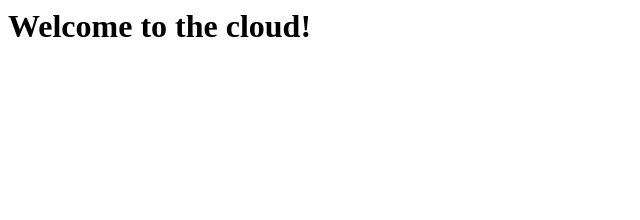
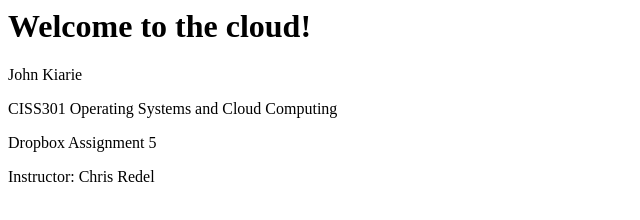
Before and after one commit to John-Kia/MyBook, a plain HTML site: page index.html in a window 1280 px wide. Shown: the whole page, without its empty margins (0-640 px from the left). Drawn offline with Linux system fonts and the light colour scheme.

Commit message:
Update index.html

```diff
--- a/index.html
+++ b/index.html
@@ -4,6 +4,10 @@
     <title>My Website</title>
   </head>
   <body>
-    <h1>Welcome to the cloud!</h1>
+    <h1>Welcome to the cloud!</h1
+     <p>John Kiarie</p>
+    <p>CISS301 Operating Systems and Cloud Computing</p>
+    <p>Dropbox Assignment 5</p>
+    <p>Instructor: Chris Redel</p>
   </body>
 </html>
```
